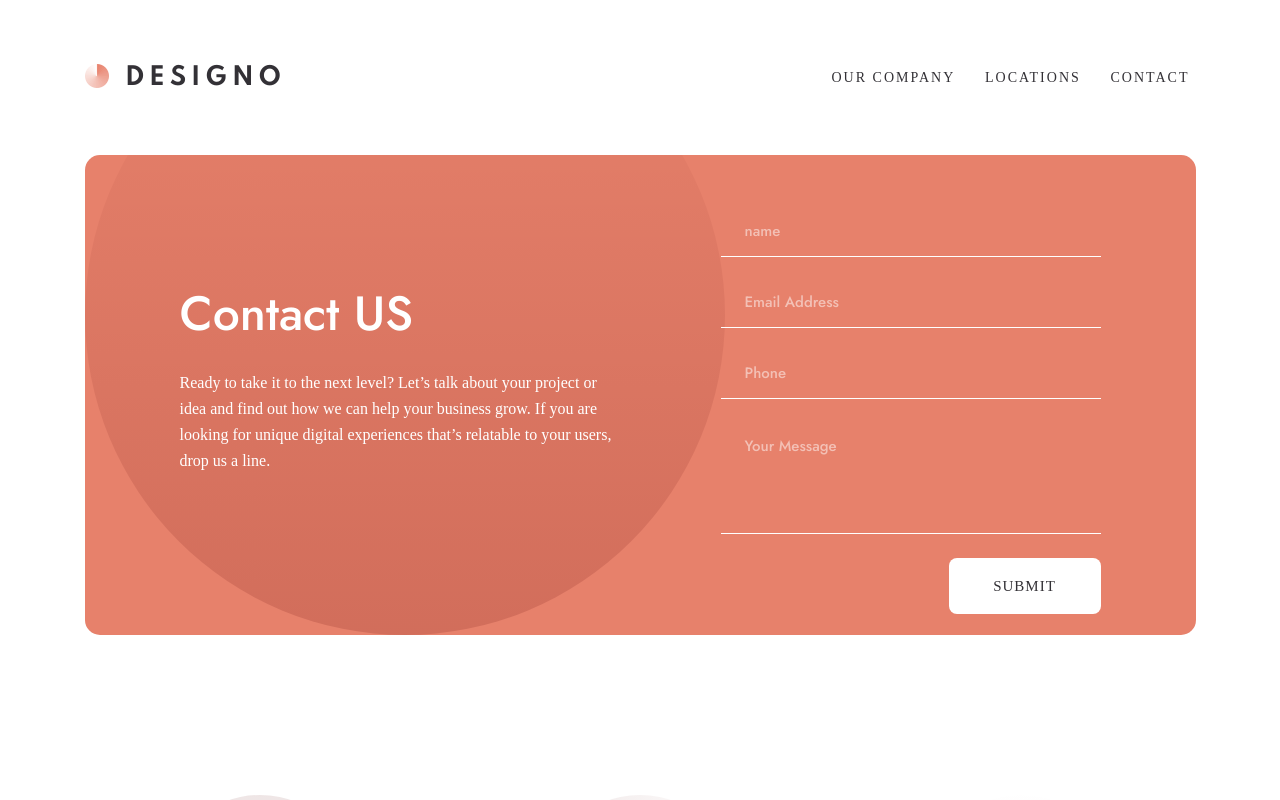
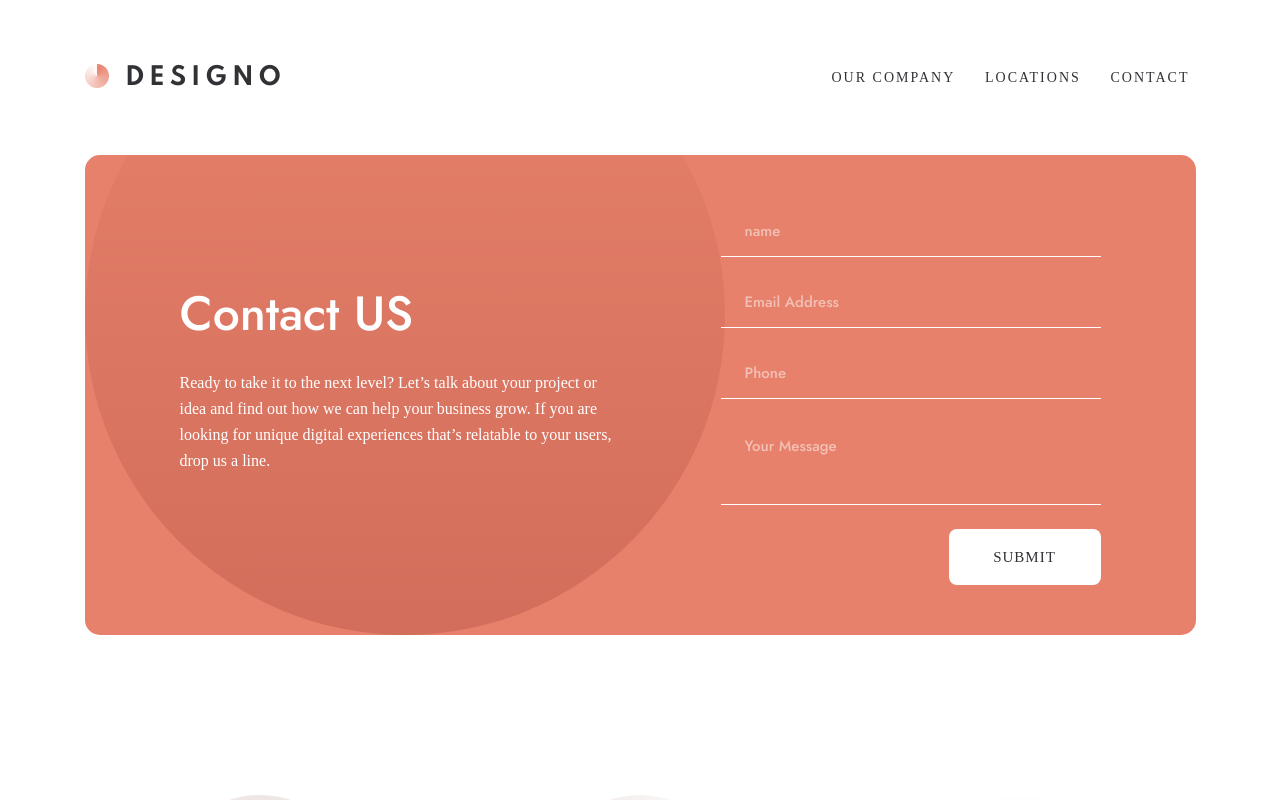
Before and after one commit to danielopq/designo, a React (Vite) app: page /contact in a window 1280 px wide. Shown: the top 800 px of the page. Built offline with nearby package versions, Linux system fonts and the light colour scheme; a web font is replaced by a local one.

Commit message:
formField - fixed

```diff
--- a/src/components/pages/contact/components/formField/formField.scss
+++ b/src/components/pages/contact/components/formField/formField.scss
@@ -12,7 +12,7 @@
     }
 
     textarea {
-        height: 85px;
+        height: 100%;
         margin-bottom: 5px;
         resize: none;
     }
```
